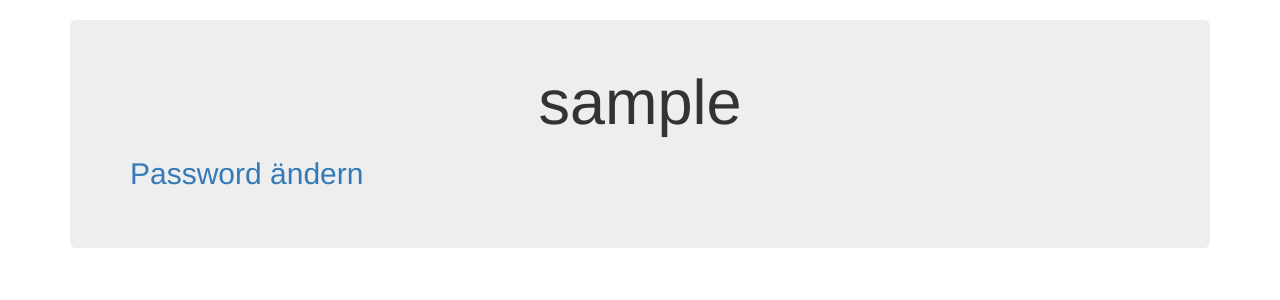
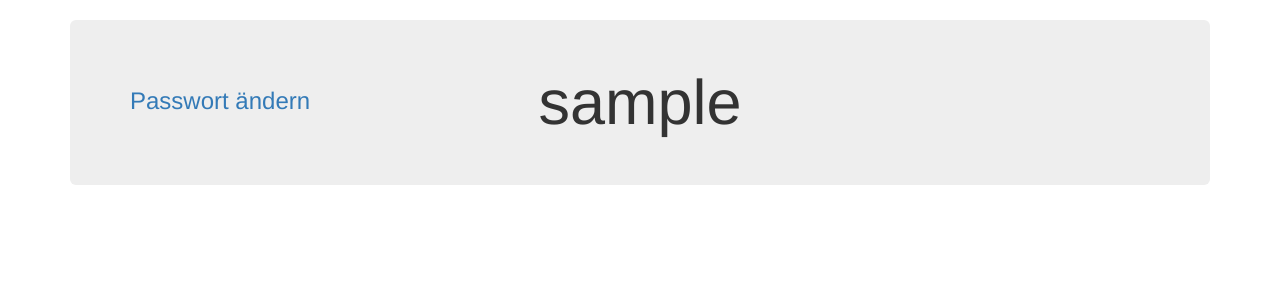
Before and after one commit to holytortoise/abw-reservierung, a Django app: page /reservierung/user/ in a window 1280 px wide. Shown: the part 51-351 px from the top of the page. Run offline with Django 3.2, Linux system fonts and the light colour scheme; the visitor is signed in with stand-in values (Sample User, id 1); data that the repository does not hold is empty; parts of the project's set-up code (start-up, migrations or seed data) failed here and were passed over; some libraries are stand-ins or nearby versions.

Commit message:
password change rename

```diff
--- a/src/reservierung/templates/reservierung/reservierung_user.html
+++ b/src/reservierung/templates/reservierung/reservierung_user.html
@@ -8,6 +8,7 @@
 {% block content %}
 <div class="wrapper">
 <h1 class="last">{{user.username}}</h1>
+<h3><a href="{% url 'account:password-change' %}">Passwort ändern</a></h3>
 </div>
 
 {% for room in rooms_return  %}
@@ -46,7 +47,4 @@
   {% endif %}
   {% endfor %}
 {% endfor %}
-<div class="wrapper">
-  <h2><a href="{% url 'account:password-change' %}">Password ändern</a></h2>
-</div>
 {% endblock content %}
```
Also changed, not shown: src/account/templates/account/password_change.html (renamed from src/account/templates/account/change_password.html).
